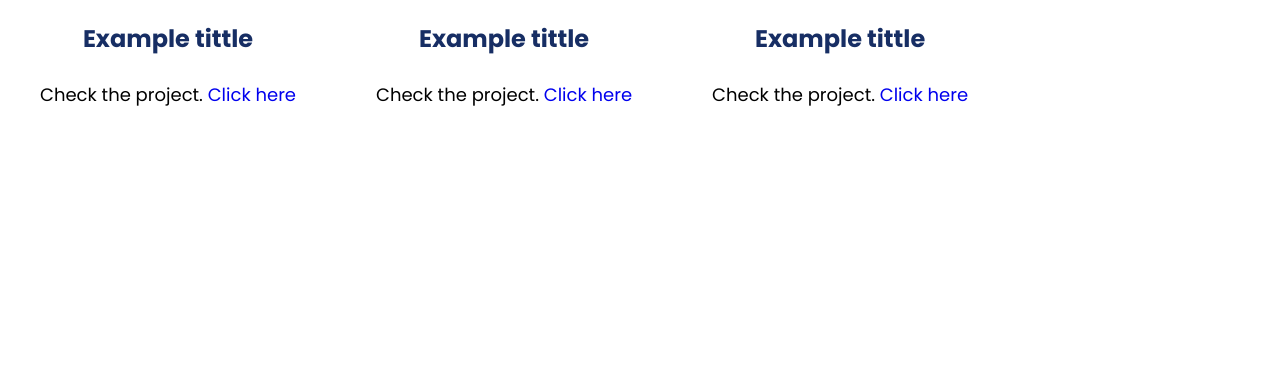
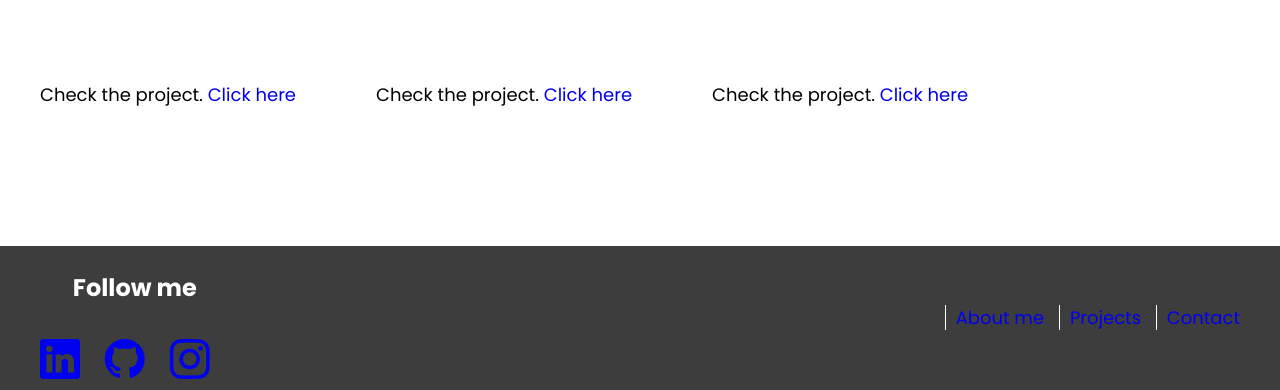
Before and after one commit to Henryaguilar505/project-portfolio, a plain HTML site: page index.html in a window 1280 px wide. Shown: the part 591-981 px from the top of the page. Before the commit the page ends 800 px from the top, so only its background shows below. Drawn offline with nearby package versions, Linux system fonts and the light colour scheme.

Commit message:
primera etapa del footer finalizada

```diff
--- a/css/style.css
+++ b/css/style.css
@@ -131,3 +131,33 @@ h3{
     width: 60%;
     margin: 0 auto;
 }
+
+
+/*footer*/
+footer{
+    background-color: var(--primario);
+    color: white;
+}
+
+.footer{
+    display: flex;
+    justify-content: space-between;
+    align-items: center;
+}
+
+.footer i{
+    font-size: 4rem;
+    margin-right: 2rem;
+}
+
+.footer li{
+    color: white;
+    display: inline;
+    margin-left: 1rem;
+    padding-left: 1rem;
+    border-left: 1px solid white;
+}
+
+.footer a:visited, h3{
+    color: white;
+}
--- a/index.html
+++ b/index.html
@@ -48,7 +48,7 @@
     </div>
 
     <!-- my projects -->
-    <div class="contenedor">
+    <div class="contenedor mb">
         <div class="section_tittle"> <h2>My Projects</h2> </div>
         <section class="my-projects">
             <div class="my-projects_example">
@@ -77,8 +77,23 @@
 <footer>
     <div class="contenedor footer">
         <div class="social-media">
+            <h3 class="follow-me">Follow me</h3>
+           <a href="#"><i class="bi bi-linkedin"></i></a>
+           <a href="#"><i class="bi bi-github"></i></a>
+           <a href="#"><i class="bi bi-instagram"></i></a>
+        </div>
 
+        <div class="footer_navbar">
+            <div class="navbar_items">
+                <ul>
+                    <li><a href="#">About me</a></li>
+                    <li><a href="#">Projects</a></li>
+                    <li><a href="#">Contact</a></li>
+                </ul>
+            </div>
         </div>
+
+
 
     </div>
 </footer>
```
